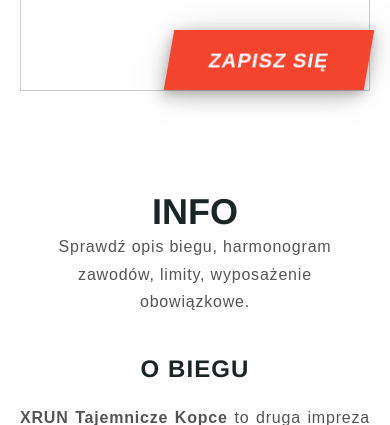
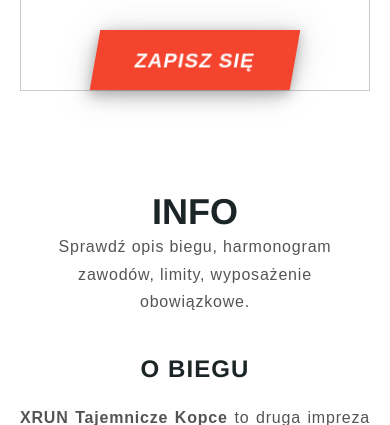
Before and after one commit to petkor1/serwis-biegowy, a PHP site: page /tajemnicze-kopce.html in a window 390 px wide. Shown: the part 3980-4405 px from the top of the page. Run offline with PHP 8.4, Linux system fonts and the light colour scheme.

Commit message:
tajemncize kopce poprawki

```diff
--- a/style.css
+++ b/style.css
@@ -1459,6 +1459,12 @@
     align-self: flex-end;
     margin-top: 30px;
 }
+@media screen and  (max-width:900px){
+    .tabcontent a{
+        align-self: center;
+    }
+}
+
 
 /*------------INFO--------------*/
 
```
